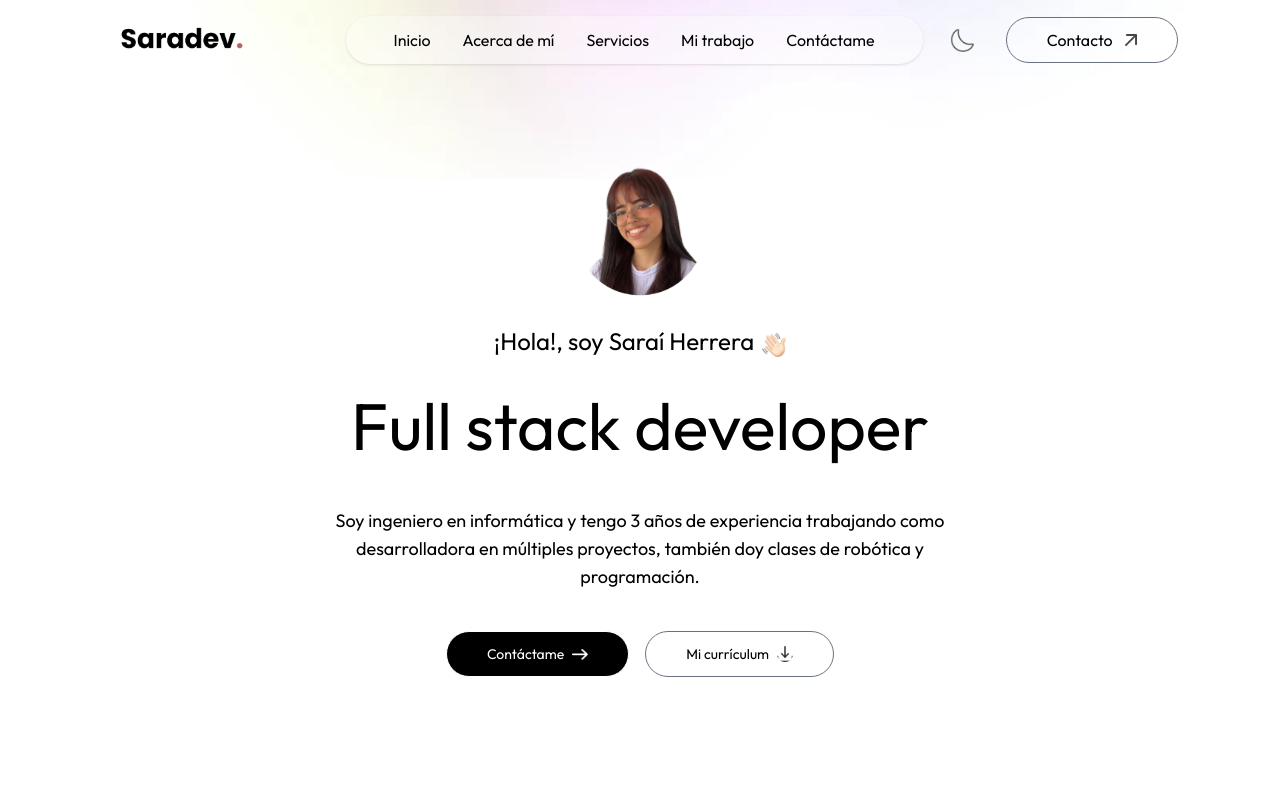
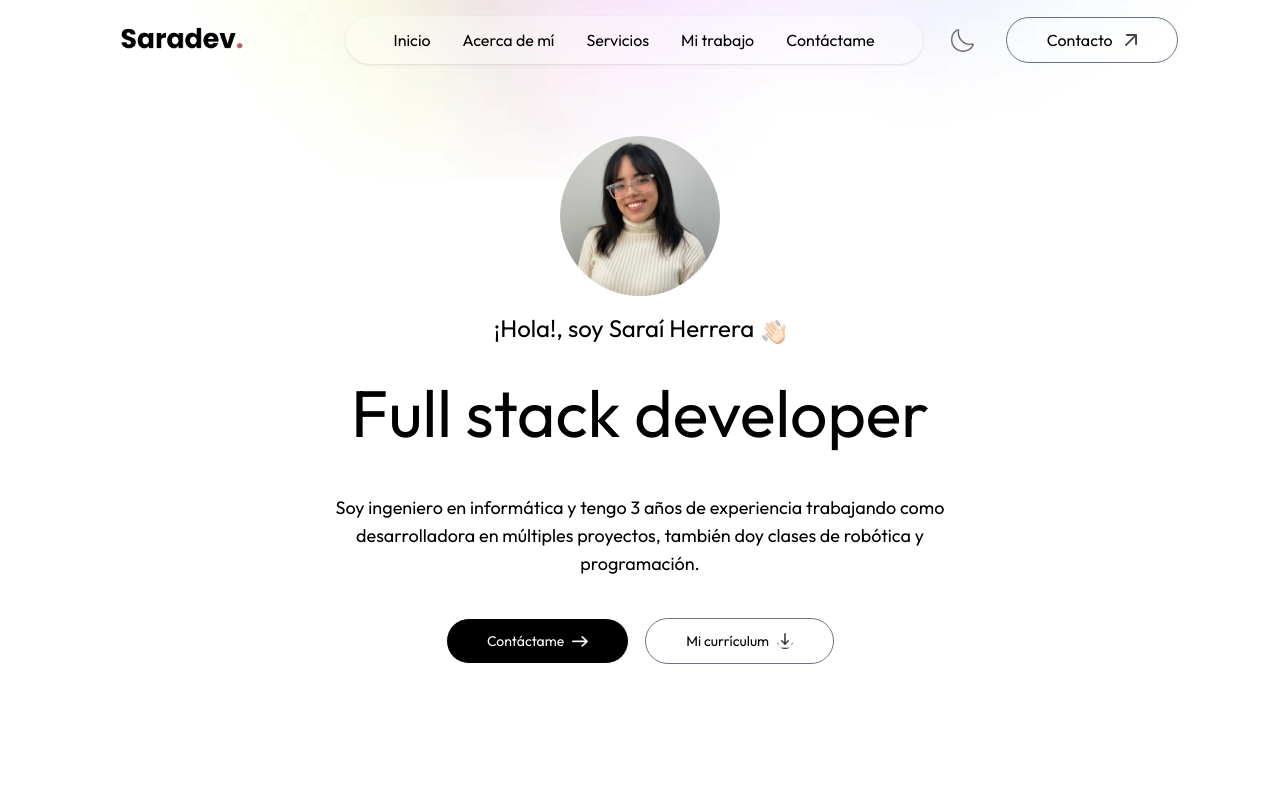
Before and after one commit to saraiherrerab/Portafolio, a Next.js app: page / in a window 1280 px wide. Shown: the top 800 px of the page. Built offline with nearby package versions, Linux system fonts and the light colour scheme; a web font is replaced by a local one.

Commit message:
foto update

```diff
--- a/app/components/Header.jsx
+++ b/app/components/Header.jsx
@@ -11,11 +11,11 @@ const Header = () => {
       initial={{y:-20, opacity:0}}
       whileInView={{y:0, opacity:1}}
       transition={{duration:0.8, delay:0.3}}>
-        <Image src={assets.profile_img} alt="" className="rounded-full w-40" />
+        <Image src={assets.foto_cv} alt="" className="rounded-full w-40 h-40 object-cover" />
       </motion.div>
         <motion.h3 initial={{scale:0}}
           whileInView={{scale:1}}
-          transition={{duration:0.8, type:'spring', stiffness:100}} className="flex items-end gap-2 text-xl md:text-2xl mb-3 -mt-10 font-Ovo">
+          transition={{duration:0.8, type:'spring', stiffness:100}} className="flex items-end gap-2 text-xl md:text-2xl mb-3 font-Ovo">
 
         ¡Hola!, soy Saraí Herrera
         <Image src={assets.hand_icon} alt="" className="w-6" />
--- a/assets/assets.js
+++ b/assets/assets.js
@@ -17,6 +17,7 @@ import logo_dark from './logo_dark.png';
 import mail_icon from './mail_icon.png';
 import mail_icon_dark from './mail_icon_dark.png';
 import profile_img from './profile-img.png';
+import perfilnofondo from './perfilnofondo.png.png';
 import download_icon from './download-icon.png';
 import hand_icon from './hand-icon.png';
 import header_bg_color from './header-bg-color.png';
@@ -57,6 +58,7 @@ export const assets = {
     mail_icon,
     mail_icon_dark,
     profile_img,
+    perfilnofondo,
     download_icon,
     hand_icon,
     header_bg_color,
```
Also changed, not shown: assets/perfilnofondo.png.png (added).
